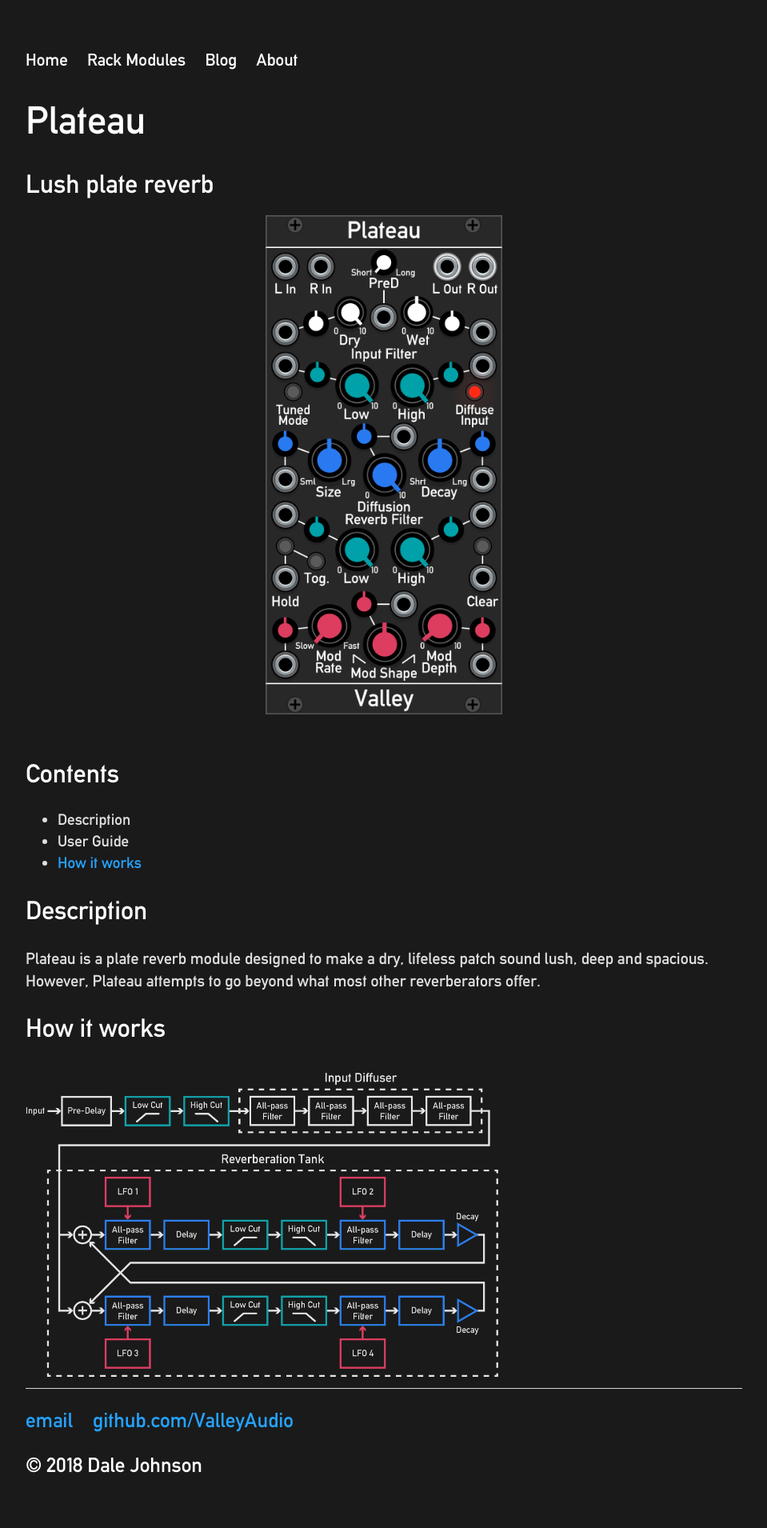
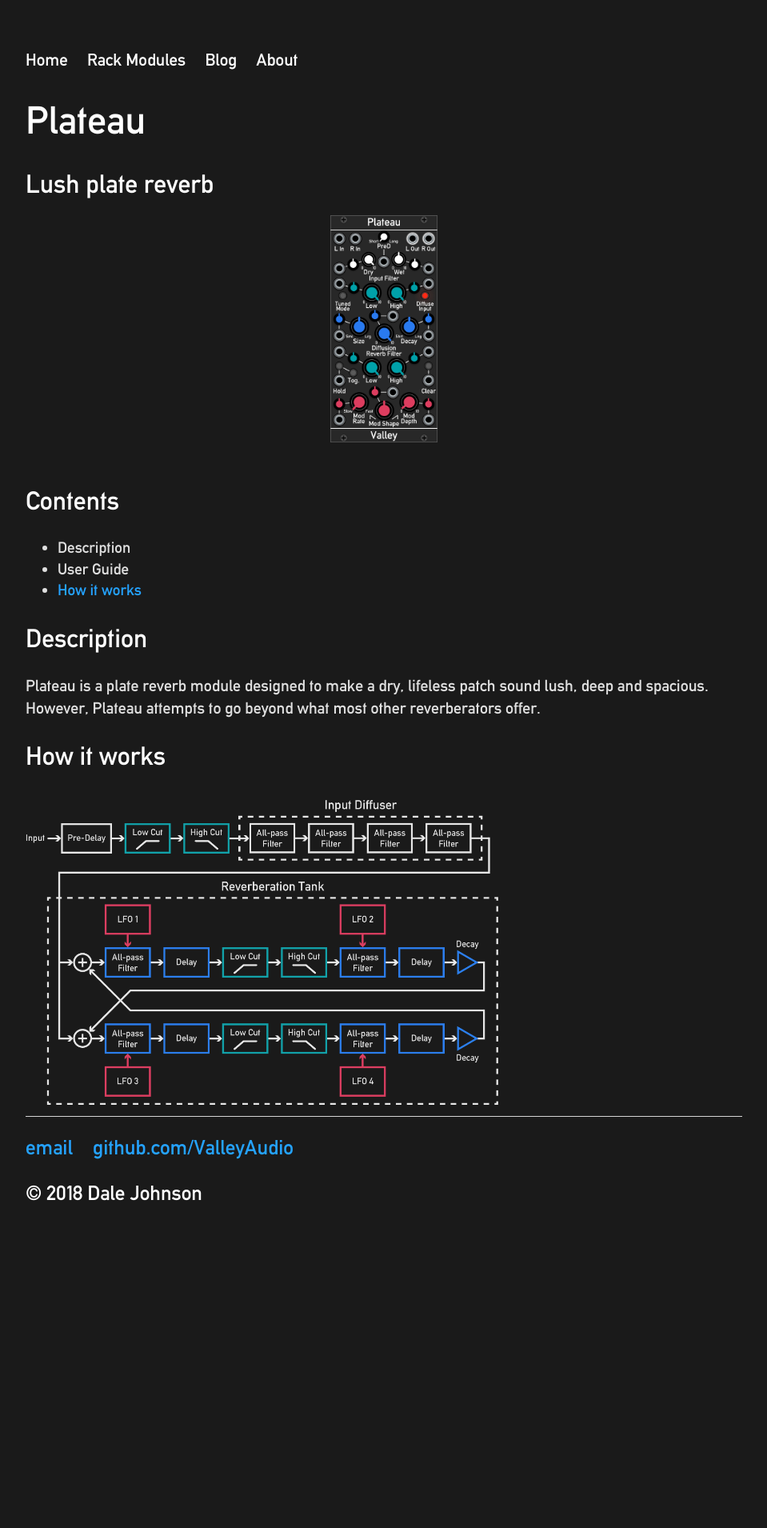
Before and after one commit to ValleyAudio/ValleyAudio.github.io, a Jekyll site: the page built from rack/plateau/plateau.html, in a window 1280 px wide. Shown: the whole page at 80% size, without its empty margins (160-1119 px from the left). Built offline with Jekyll 4.4.1, drawn with Linux system fonts in a browser that asks for light colours; after the commit the page ends 1569 px from its top, so only the background shows below that.

Commit message:
Resizing images

```diff
--- a/rack/plateau/plateau.html
+++ b/rack/plateau/plateau.html
@@ -6,7 +6,7 @@
     <h1>Plateau</h1>
     <h2>Lush plate reverb
     <center>
-        <img src="images/plateau.jpg" alt="Plateau" style="width:33%;margin-top:20px;margin-bottom:20px;">
+        <img src="images/plateau.jpg" alt="Plateau" style="width:15%;margin-top:20px;margin-bottom:20px;">
     </center>
     <h2>Contents</h2>
     <ul>
```
